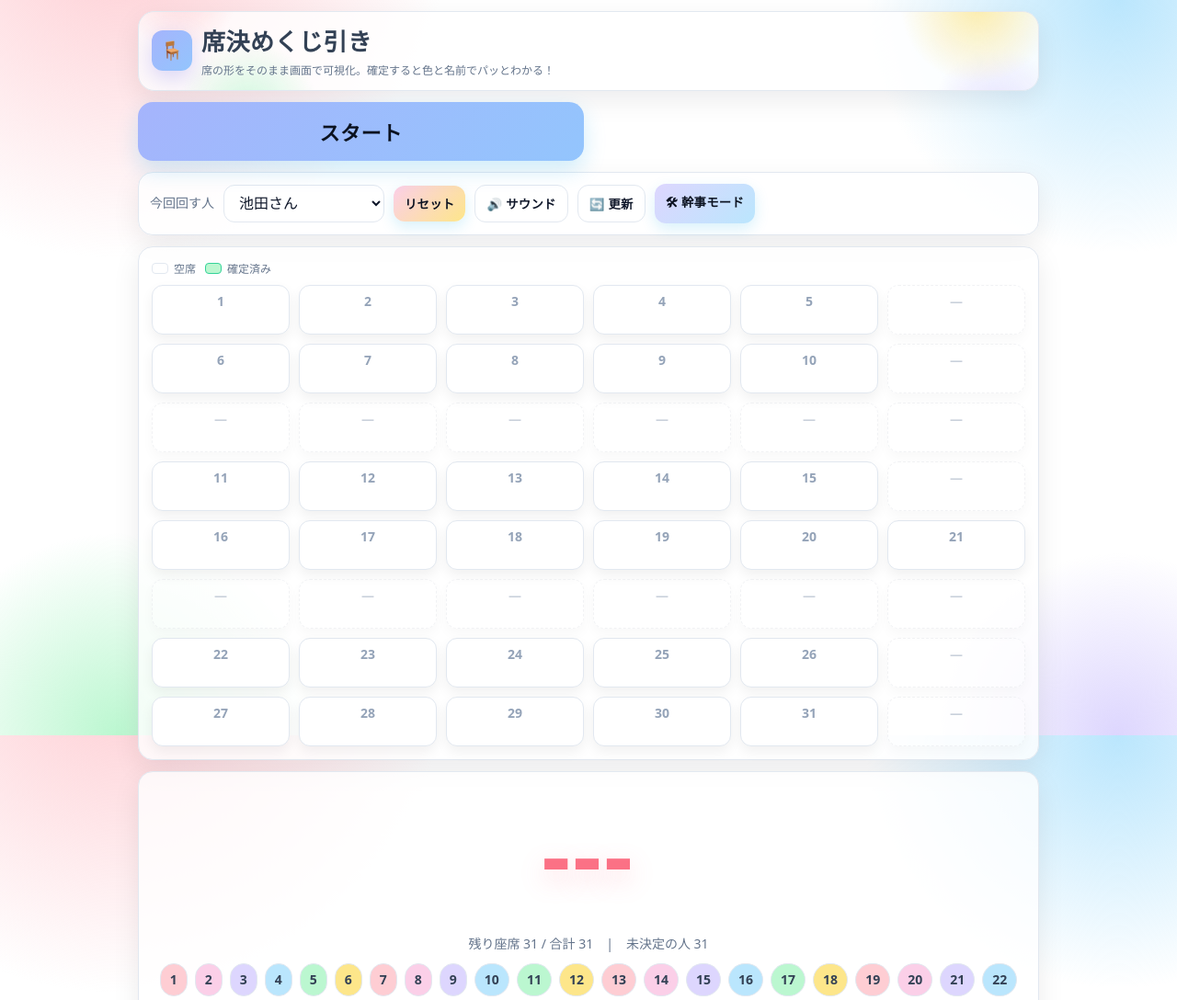
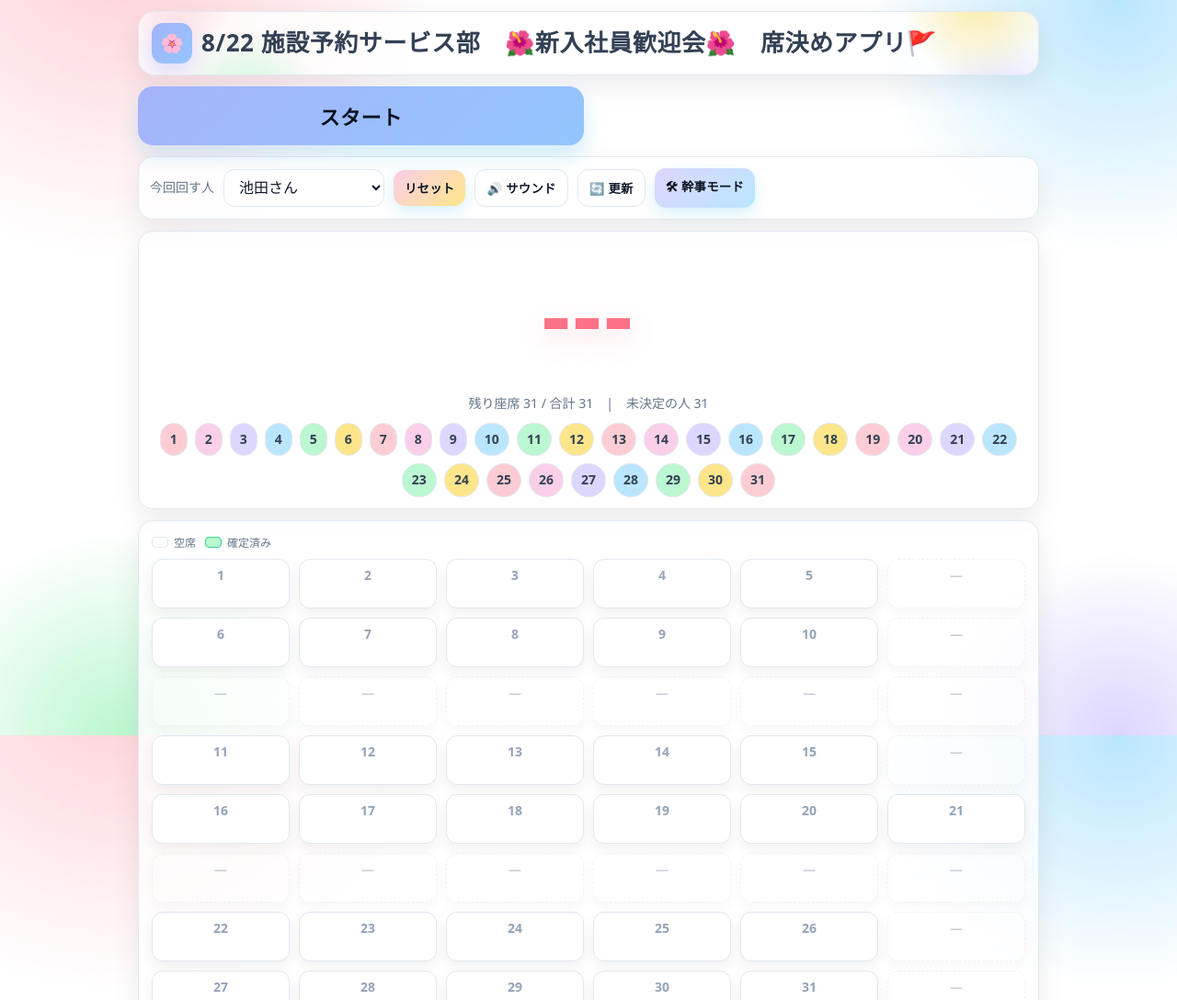
Before and after one commit to nishikawayota/seat, a plain HTML site: page index.html in a window 1280 px wide. Shown: the top 1088 px of the page at 92% size. Drawn offline with Linux system fonts and the light colour scheme; no server answers.

Commit message:
並び順変更

```diff
--- a/index.html
+++ b/index.html
@@ -19,10 +19,9 @@
     <section class="hero">
       <div class="dots"></div>
       <div class="title">
-        <div class="logo">🪑</div>
+        <div class="logo">🌸</div>
         <div>
-          <h1>席決めくじ引き</h1>
-          <div class="subtitle">席の形をそのまま画面で可視化。確定すると色と名前でパッとわかる！</div>
+          <h1>8/22 施設予約サービス部　🌺新入社員歓迎会🌺　席決めアプリ🚩</h1>
         </div>
       </div>
     </section>
@@ -44,10 +43,17 @@
         <button class="btn ghost" id="updateBtn" title="PWA更新">🔄 更新</button>
         <button class="btn manager-toggle" id="managerBtn" title="幹事モード">🛠 幹事モード</button>
       </div>
-      <!-- ★ ラッキー確率の行は削除しました -->
+      <!-- ※ラッキー確率の行はv26で廃止済み -->
     </section>
 
-    <!-- 座席マップ -->
+    <!-- ▼▼▼ 並び替え：まず“ルーレット表示” ▼▼▼ -->
+    <section class="card display" aria-live="polite">
+      <div id="numberDisplay">---</div>
+      <div id="status"></div>
+      <div class="chips" id="chips"></div>
+    </section>
+
+    <!-- ▼▼▼ 次に“座席マップ” ▼▼▼ -->
     <section class="seat-map card">
       <div class="seat-legend">
         <span class="legend-item"><span class="legend-swatch legend-free"></span>空席</span>
@@ -58,13 +64,6 @@
       </div>
       <div id="seatGrid" class="seat-grid" aria-label="座席マップ（番号は固定）"></div>
       <div class="manager-hint only-manager">座席をタップして事前割り当てを編集</div>
-    </section>
-
-    <!-- 数字表示やステータス -->
-    <section class="card display" aria-live="polite">
-      <div id="numberDisplay">---</div>
-      <div id="status"></div>
-      <div class="chips" id="chips"></div>
     </section>
 
     <section class="card">
@@ -86,8 +85,6 @@
       <div class="reveal-sub">タップで閉じる</div>
     </div>
   </div>
-
-  <!-- ★ ラッキー用オーバーレイ（好きな席選択）は削除しました -->
 
   <!-- 幹事モーダル -->
   <div id="managerOverlay" aria-hidden="true">
```
